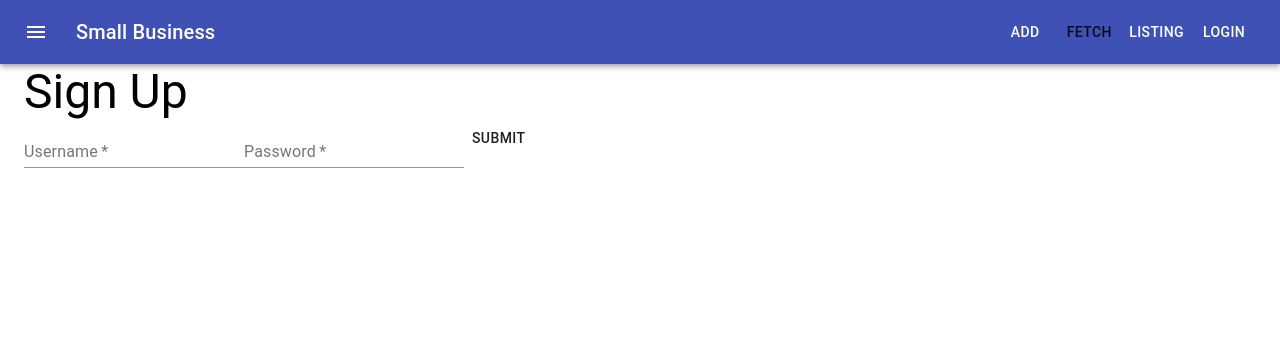
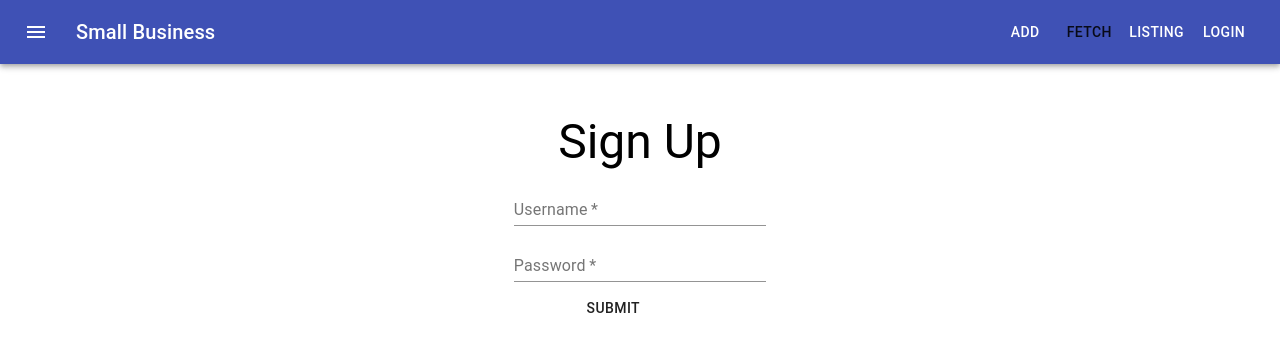
Before and after one commit to pat-white-code/small-business, a React (Create React App) app: page /signup in a window 1280 px wide. Shown: the top 352 px of the page. Built offline with nearby package versions, Linux system fonts and the light colour scheme.

Commit message:
refactors code so Add, Login, and Signup components hold local state for SignupForm, LoginForm and AddForm

```diff
--- a/src/Router.js
+++ b/src/Router.js
@@ -4,7 +4,7 @@ import Listing from './containers/Listing';
 import Details from './containers/Details';
 import Login from './containers/Login';
 import Add from './containers/Add';
-import Signup from './components/Signup';
+import Signup from './components/classes/Signup';
 import cookie from 'cookie';
 
 const checkAuth = () => {
--- a/src/components/SignUp.js
+++ /dev/null
@@ -1,61 +0,0 @@
-import React, {Component} from 'react';
-// import { makeStyles } from '@material-ui/core/styles';
-import TextField from '@material-ui/core/TextField';
-import { Container, Button, Typography } from '@material-ui/core';
-import axios from 'axios';
-
-// const useStyles = makeStyles((theme) => ({
-//   root: {
-//     '& > *': {
-//       margin: theme.spacing(1),
-//       width: '25ch',
-//       display: 'flex',
-//       flexDirection: 'column',
-//     },
-//   },
-//   container: {
-//     display: 'flex',
-//     alignItems: 'center',
-//     flexDirection: 'column',
-//     padding: 50
-//   },
-//   button: {
-//     width: '100%'
-//   }
-// }));
-
-export default class Signup extends Component {
-  state = {
-    username: '',
-    password: '',
-  }
-
-  handleChange = e => {
-    this.setState({
-      [e.target.id]: e.target.value
-    })
-  }
-
-  // const [username, setUsername] = useState('');
-  // const [password, setPassword] = useState('');
-
-  createUser = e => {
-    e.preventDefault();
-    console.log(this.state);
-    axios.post('/users', this.state)
-      .then(res => console.log(res))
-  }
-
-  render(){
-    return (
-      <Container>
-      <Typography variant='h3'>Sign Up</Typography>
-      <form noValidate autoComplete="off" onSubmit={this.createUser}>
-        <TextField id="username" label="Username" required onChange={this.handleChange} />
-        <TextField id="password" label="Password" required onChange={this.handleChange} />
-        <Button type="submit"> Submit </Button>
-      </form>
-    </Container>
-    )
-  }
-}
--- /dev/null
+++ b/src/components/SignupForm.js
@@ -0,0 +1,75 @@
+import React from 'react';
+import { makeStyles } from '@material-ui/core/styles';
+import TextField from '@material-ui/core/TextField';
+import { Container, Button, Typography } from '@material-ui/core';
+
+const useStyles = makeStyles((theme) => ({
+  root: {
+    '& > *': {
+      margin: theme.spacing(1),
+      width: '25ch',
+      display: 'flex',
+      flexDirection: 'column',
+    },
+  },
+  container: {
+    display: 'flex',
+    alignItems: 'center',
+    flexDirection: 'column',
+    padding: 50
+  },
+  button: {
+    width: '100%'
+  }
+}));
+
+const SignupForm = props => {
+  const classes = useStyles();
+
+  return (
+    <Container className={classes.container}>
+      <Typography variant='h3'>Sign Up</Typography>
+      <form className={classes.root} noValidate autoComplete="off" onSubmit={props.createUser}>
+        <TextField id="username" label="Username" required onChange={props.handleFieldChange} />
+        <TextField id="password" label="Password" required onChange={props.handleFieldChange} />
+        <Button type="submit"> Submit </Button>
+      </form>
+    </Container>
+  )
+}
+
+export default SignupForm
+
+// export default class SignupForm extends Component {
+//   state = {
+//     username: '',
+//     password: '',
+//   }
+
+//   handleChange = e => {
+//     this.setState({
+//       [e.target.id]: e.target.value
+//     })
+//   }
+
+
+  // createUser = e => {
+  //   e.preventDefault();
+  //   console.log(this.state);
+  //   axios.post('/users', this.state)
+  //     .then(res => console.log(res))
+  // }
+
+//   render(){
+//     return (
+//       <Container>
+//       <Typography variant='h3'>Sign Up</Typography>
+//       <form noValidate autoComplete="off" onSubmit={this.createUser}>
+//         <TextField id="username" label="Username" required onChange={this.handleChange} />
+//         <TextField id="password" label="Password" required onChange={this.handleChange} />
+//         <Button type="submit"> Submit </Button>
+//       </form>
+//     </Container>
+//     )
+//   }
+// }
--- a/src/components/Add.js
+++ b/src/components/classes/Add.js
@@ -1,5 +1,5 @@
 import React, { Component } from 'react';
-import AddForm from './AddForm';
+import AddForm from '../AddForm';
 
 class Add extends Component {
   state = {
--- /dev/null
+++ b/src/components/classes/Login.js
@@ -0,0 +1,26 @@
+import React, { Component } from 'react';
+import LoginForm from '../Login';
+
+class Login extends Component {
+  state = {
+    username: '',
+    password: ''
+  }
+  handleFieldChange = e => {
+    console.log('STATE', this.state)
+    this.setState({
+      [e.target.id]: e.target.value
+    })
+  }
+  render() {
+    return (
+    <LoginForm
+      handleFieldChange={this.handleFieldChange}
+      userLogin={this.props.userLogin}
+      parentState={this.state}
+      />
+  );
+  }
+}
+
+export default Login;
--- a/src/components/LoginContainer.js
+++ b/src/components/classes/Signup.js
@@ -1,7 +1,8 @@
 import React, { Component } from 'react';
-import Login from './Login';
+import SignupForm from '../SignupForm';
+import axios from 'axios';
 
-class LoginContainer extends Component {
+export default class Signup extends Component {
   state = {
     username: '',
     password: ''
@@ -12,15 +13,21 @@ class LoginContainer extends Component {
       [e.target.id]: e.target.value
     })
   }
+
+  createUser = e => {
+    e.preventDefault();
+    console.log(this.state);
+    axios.post('/users', this.state)
+      .then(res => console.log(res))
+  }
+
   render() {
     return (
-    <Login
+    <SignupForm
       handleFieldChange={this.handleFieldChange}
-      userLogin={this.props.userLogin}
+      createUser={this.createUser}
       parentState={this.state}
       />
   );
   }
 }
-
-export default LoginContainer;
--- a/src/containers/Add.js
+++ b/src/containers/Add.js
@@ -1,5 +1,5 @@
 import { connect } from 'react-redux';
-import Add from '../components/Add';
+import Add from '../components/classes/Add';
 import { addBusiness } from '../redux/actions';
 
 const mapStateToProps = state => {
--- a/src/containers/Login.js
+++ b/src/containers/Login.js
@@ -1,6 +1,6 @@
 import { connect } from 'react-redux';
 // import Login from '../components/Login';
-import LoginContainer from '../components/LoginContainer';
+import Login from '../components/classes/Login';
 // import { login } from '../redux/actions';
 import { userLogin } from '../redux/actions';
 
@@ -16,5 +16,5 @@ const mapDispatchToProps = dispatch => {
 //   }
 // }
 
-export default connect(null, mapDispatchToProps)(LoginContainer)
+export default connect(null, mapDispatchToProps)(Login)
 // export default connect(null, mapDispatchToProps)(Login)
```
